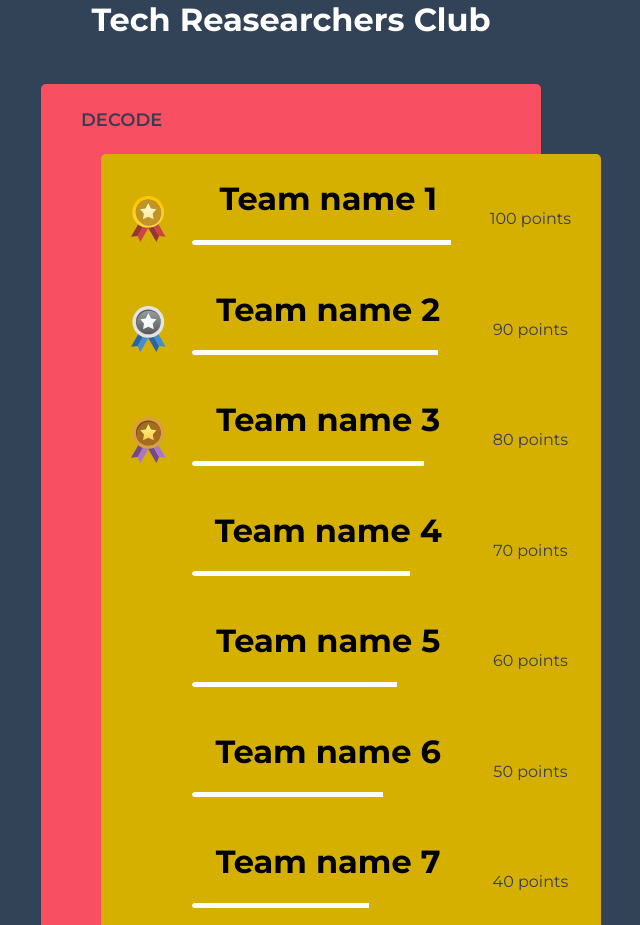
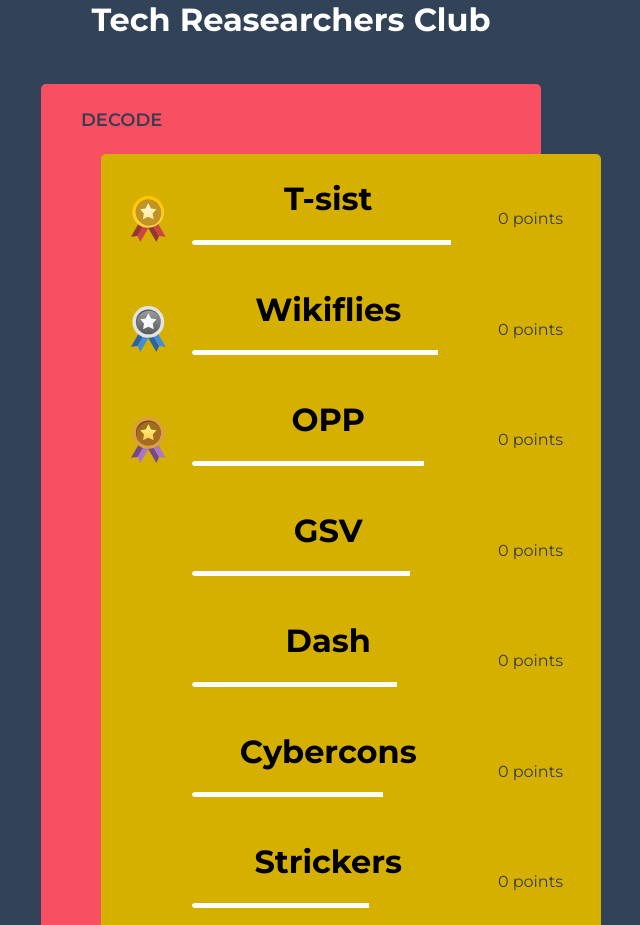
Before and after one commit to Tech-Researchers-Club-VITC/TRC-Leaderboard, a plain HTML site: page index.html in a window 1280 px wide. Shown: the top 925 px of the page, without its empty margins (349-989 px from the left). Drawn offline with Linux system fonts and the light colour scheme.

Commit message:
Update index.html

```diff
--- a/index.html
+++ b/index.html
@@ -26,13 +26,13 @@
 							<img src="firstplace.svg" alt="picture_1" style="max-width:100%;height:auto;">
 						</div>
 						<div class="name_bar">
-							<h1>Team name 1</h1>
+							<h1>T-sist</h1>
 							<div class="bar_wrap">
 								<div class="inner_bar" style="width: 95%"></div>
 							</div>
 						</div>
 						<div class="points">
-							100 points
+							0 points
 						</div>
 					</div>
 					<div class="lboard_mem">
@@ -40,13 +40,13 @@
 							<img src="secondplace.svg" alt="picture_2" style="max-width:100%;height:auto;">
 						</div>
 						<div class="name_bar">
-							<h1>Team name 2</h1>
+							<h1>Wikiflies</h1>
 							<div class="bar_wrap">
 								<div class="inner_bar" style="width: 90%"></div>
 							</div>
 						</div>
 						<div class="points">
-							90 points
+							0 points
 						</div>
 					</div>
 					<div class="lboard_mem">
@@ -54,61 +54,61 @@
 							<img src="thirdplace.svg" alt="picture_2" style="max-width:100%;height:auto;">
 						</div>
 						<div class="name_bar">
-							<h1>Team name 3</h1>
+							<h1>OPP</h1>
 							<div class="bar_wrap">
 								<div class="inner_bar" style="width: 85%;"></div>
 							</div>
 						</div>
 						<div class="points">
-							80 points
+							0 points
 						</div>
 					</div>
 					<div class="lboard_mem">
 						<div class="img"></div>
 						<div class="name_bar">
-							<h1>Team name 4</h1>
+							<h1>GSV</h1>
 							<div class="bar_wrap">
 								<div class="inner_bar" style="width: 80%"></div>
 							</div>
 						</div>
 						<div class="points">
-							70 points
+							0 points
 						</div>
 					</div>
 					<div class="lboard_mem">
 						<div class="img"></div>
 						<div class="name_bar">
-							<h1>Team name 5</h1>
+							<h1>Dash</h1>
 							<div class="bar_wrap">
 								<div class="inner_bar" style="width: 75%"></div>
 							</div>
 						</div>
 						<div class="points">
-							60 points
+							0 points
 						</div>
 					</div>
 					<div class="lboard_mem">
 						<div class="img"></div>
 						<div class="name_bar">
-							<h1>Team name 6</h1>
+							<h1>Cybercons</h1>
 							<div class="bar_wrap">
 								<div class="inner_bar" style="width: 70%"></div>
 							</div>
 						</div>
 						<div class="points">
-							50 points
+							0 points
 						</div>
 					</div>
 					<div class="lboard_mem">
 						<div class="img"></div>
 						<div class="name_bar">
-							<h1>Team name 7</h1>
+							<h1>Strickers</h1>
 							<div class="bar_wrap">
 								<div class="inner_bar" style="width: 65%"></div>
 							</div>
 						</div>
 						<div class="points">
-							40 points
+							0 points
 						</div>
 					</div>
 					<div class="lboard_mem">
```
